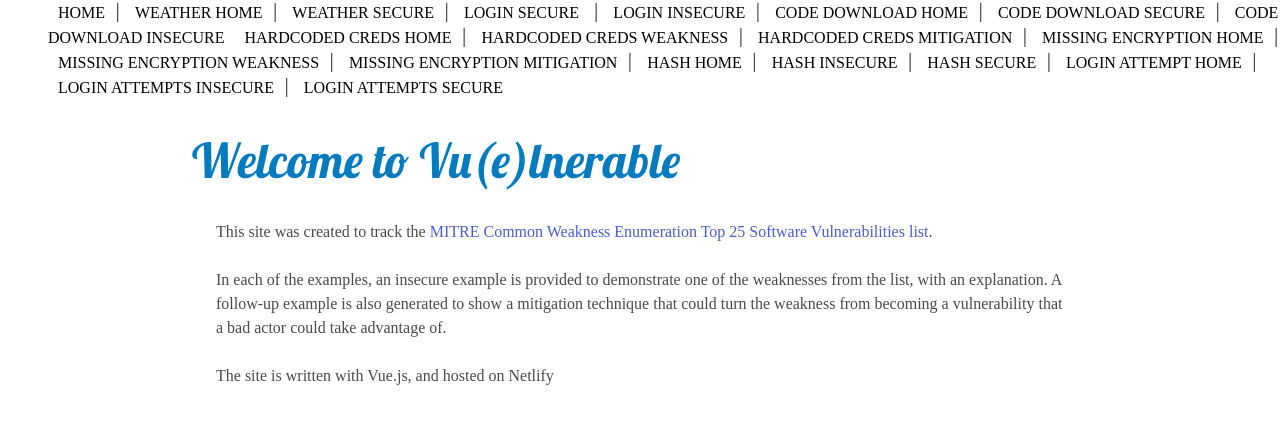
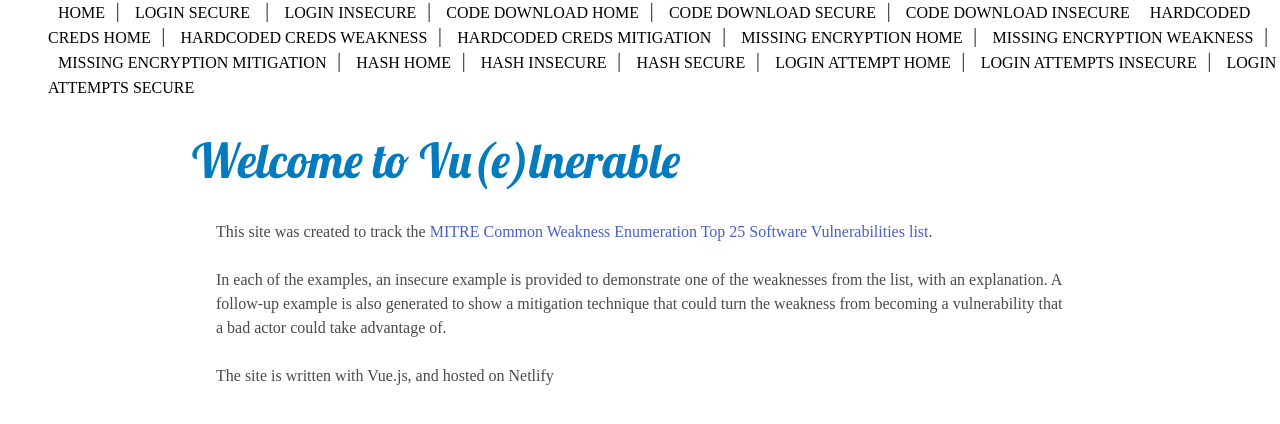
Before and after one commit to jtkaufman737/vu-e-lnerable, a Vue app: page / in a window 1280 px wide. Shown: the top 424 px of the page. Built offline with nearby package versions, Linux system fonts and the light colour scheme; a web font is replaced by a local one.

Commit message:
hide weather, bug

```diff
--- a/src/App.vue
+++ b/src/App.vue
@@ -2,8 +2,8 @@
   <div id="app">
     <div id="nav">
       <router-link class="links" to="/home">Home</router-link>|
-      <router-link class="links" to="/weatherhome">Weather Home</router-link>|
-      <router-link class="links" to="/weather">Weather Secure</router-link>|
+      <!-- <router-link class="links" to="/weatherhome">Weather Home</router-link>|
+      <router-link class="links" to="/weather">Weather Secure</router-link>| -->
       <router-link class="links" to="/login">Login Secure</router-link> |
       <router-link class="links" to="/logini">Login Insecure</router-link>|
       <router-link class="links" to="/fileDownloadHome">Code Download Home</router-link>|
```
